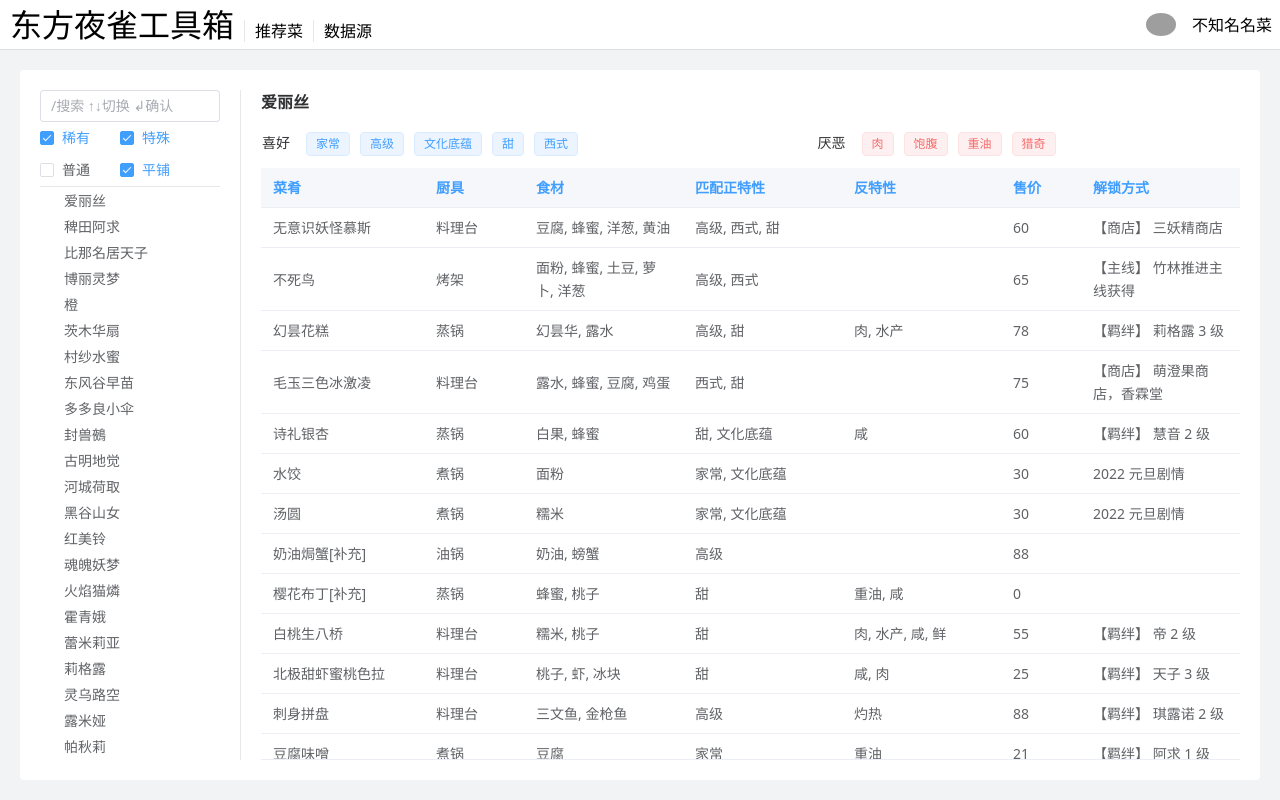
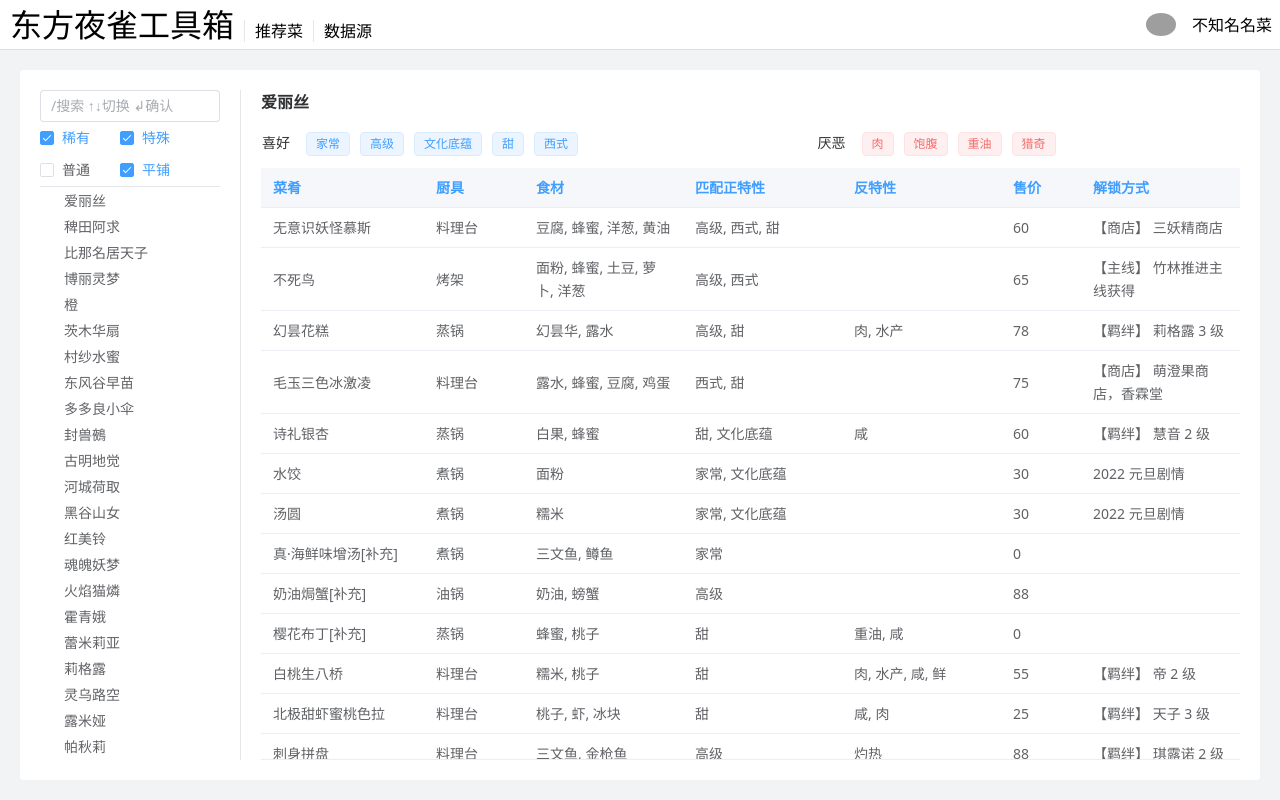
Before and after one commit to lisnote/touhou-mystias-lzakaya-tools, a Vue app: page /#/DishAdvice in a window 1280 px wide. Built offline with nearby package versions, Linux system fonts and the light colour scheme; grey boxes are pictures that could not be loaded.

Commit message:
菜单补充

```diff
--- a/src/data/dishes.ts
+++ b/src/data/dishes.ts
@@ -1,6 +1,39 @@
 import type { Dish } from '.';
 
 export const dishes: Dish[] = [
+  {
+    name: '章鱼烧[补充]',
+    cookware: '油锅',
+    price: 0,
+    ingredients: ['面粉', '海苔', '章鱼'],
+    features: ['水产', '饱腹', '招牌', '适合拍照', '小巧'],
+    missingFeatures: [],
+    cookingTime: 0,
+    unlock: '',
+    description: '',
+  },
+  {
+    name: '巨人玉子烧[补充]',
+    cookware: '油锅',
+    price: 0,
+    ingredients: ['面粉', '面粉', '鸡蛋', '鸡蛋'],
+    features: ['高级', '饱腹', '和风', '甜', '力量涌现'],
+    missingFeatures: ['下酒'],
+    cookingTime: 0,
+    unlock: '',
+    description: '',
+  },
+  {
+    name: '真·海鲜味增汤[补充]',
+    cookware: '煮锅',
+    price: 0,
+    ingredients: ['三文鱼', '鳟鱼'],
+    features: ['水产', '家常', '清淡', '汤羹'],
+    missingFeatures: [],
+    cookingTime: 0,
+    unlock: '',
+    description: '',
+  },
   {
     name: '黄金酥鱼饼[补充]',
     cookware: '油锅',
```
